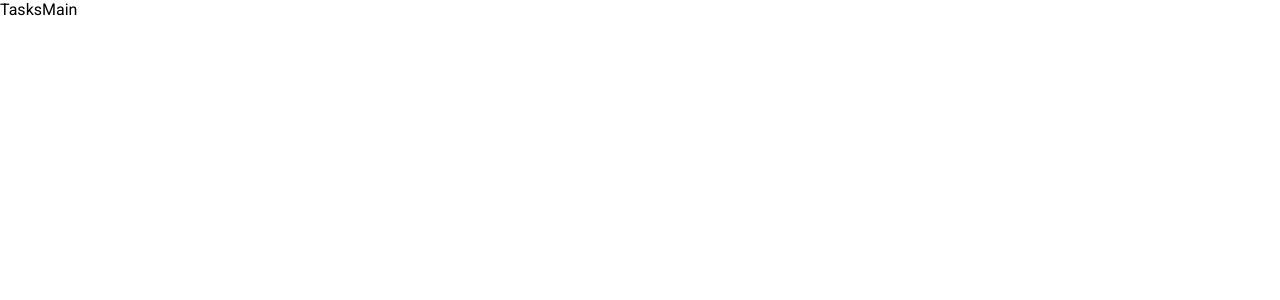
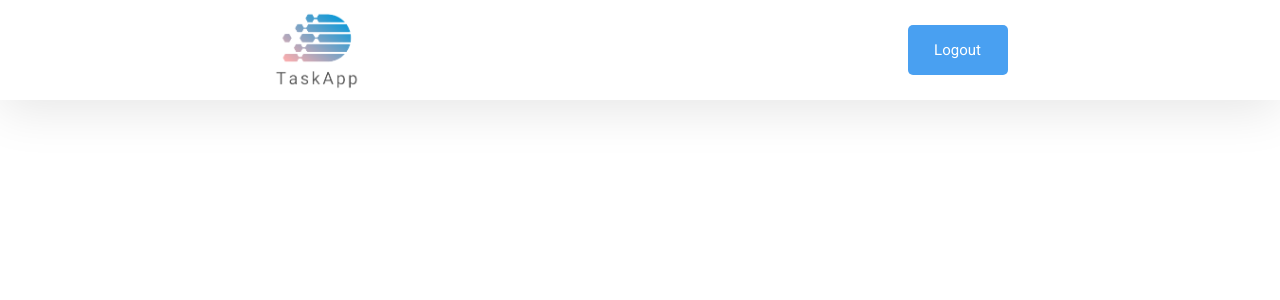
Before and after one commit to ElDev1/tasks-frontend, a React (Vite) app: page / in a window 1280 px wide. Shown: the top 300 px of the page. Built offline with nearby package versions, Linux system fonts and the light colour scheme; sample sign-in values are in the browser's storage.

Commit message:
create task header

```diff
--- a/src/components/tasksPage/TasksMain/TasksMain.jsx
+++ b/src/components/tasksPage/TasksMain/TasksMain.jsx
@@ -1,8 +1,10 @@
-import React from 'react'
+import TasksHeader from '../tasksHeader/TasksHeader'
 
 const TasksMain = () => {
   return (
-    <div>TasksMain</div>
+    <main>
+      <TasksHeader />
+    </main>
   )
 }
 
--- /dev/null
+++ b/src/components/tasksPage/tasksHeader/TasksHeader.jsx
@@ -0,0 +1,12 @@
+import styles from './header.module.css'
+
+const TasksHeader = () => {
+  return (
+    <header className={styles.tasksHeader}>
+      <img className={styles.headerImage} src='../../../../public/images/tasksAppLogo.png' />
+      <button className={styles.headerButton}>Logout</button>
+    </header>
+  )
+}
+
+export default TasksHeader
--- /dev/null
+++ b/src/components/tasksPage/tasksHeader/header.module.css
@@ -0,0 +1,29 @@
+.tasksHeader {
+    display: flex;
+    justify-content: space-around;
+    height: 100px;
+    box-shadow: rgba(0, 0, 0, 0.1) 0px 10px 50px;
+}
+
+.headerButton {
+    margin: auto 0;
+    height: 50px;
+    border: none;
+    width: 100px;
+    border-radius: 5px;
+    background-color: rgb(73, 160, 241);
+    color: white;
+    font-size: 15px;
+    transition: 0.09s ease;
+}
+
+.headerButton:hover {
+    background-color: rgb(206, 39, 197);
+    transition: 0.09s ease;
+}
+
+.headerImage {
+    width: 90px;
+    height: 80px;
+    margin: auto 0;
+}
```
Also changed, not shown: src/components/tasksPage/tasksNav/TasksNav.jsx (deleted, +0 -7 lines).
